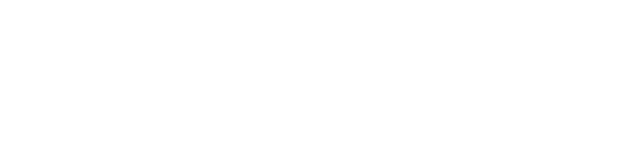
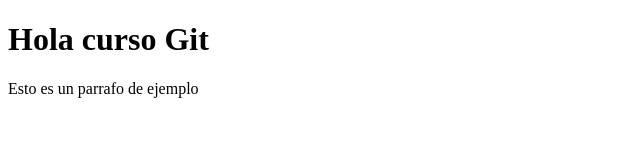
Before and after one commit to RuthMaryluz/Curso-Git, a plain HTML site: page index.html in a window 1280 px wide. Shown: the whole page, without its empty margins (0-640 px from the left). Drawn offline with Linux system fonts and the light colour scheme.

Commit message:
agregado titulo y primer párrafo

```diff
--- a/index.html
+++ b/index.html
@@ -6,6 +6,8 @@
     <title>Document</title>
 </head>
 <body>
+    <h1>Hola curso Git</h1>
+    <p>Esto es un parrafo de ejemplo</p>
 
 </body>
 </html>
```
